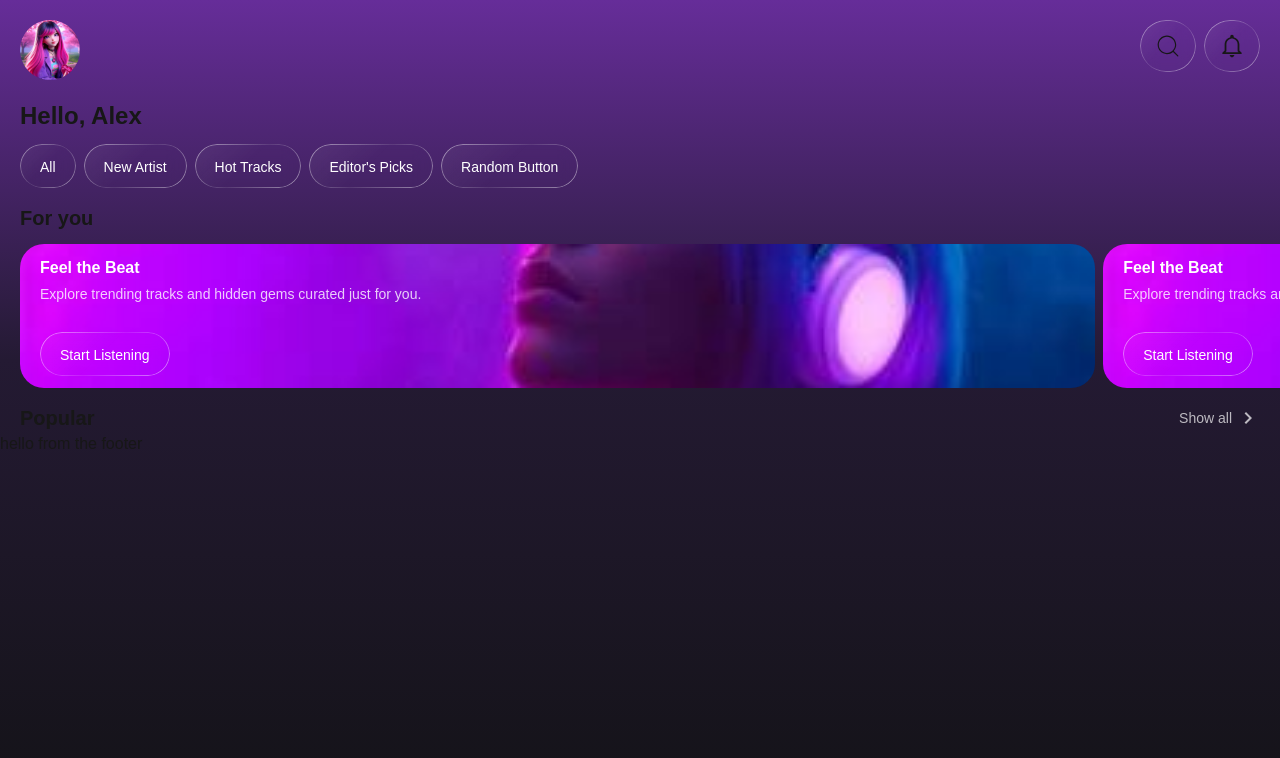
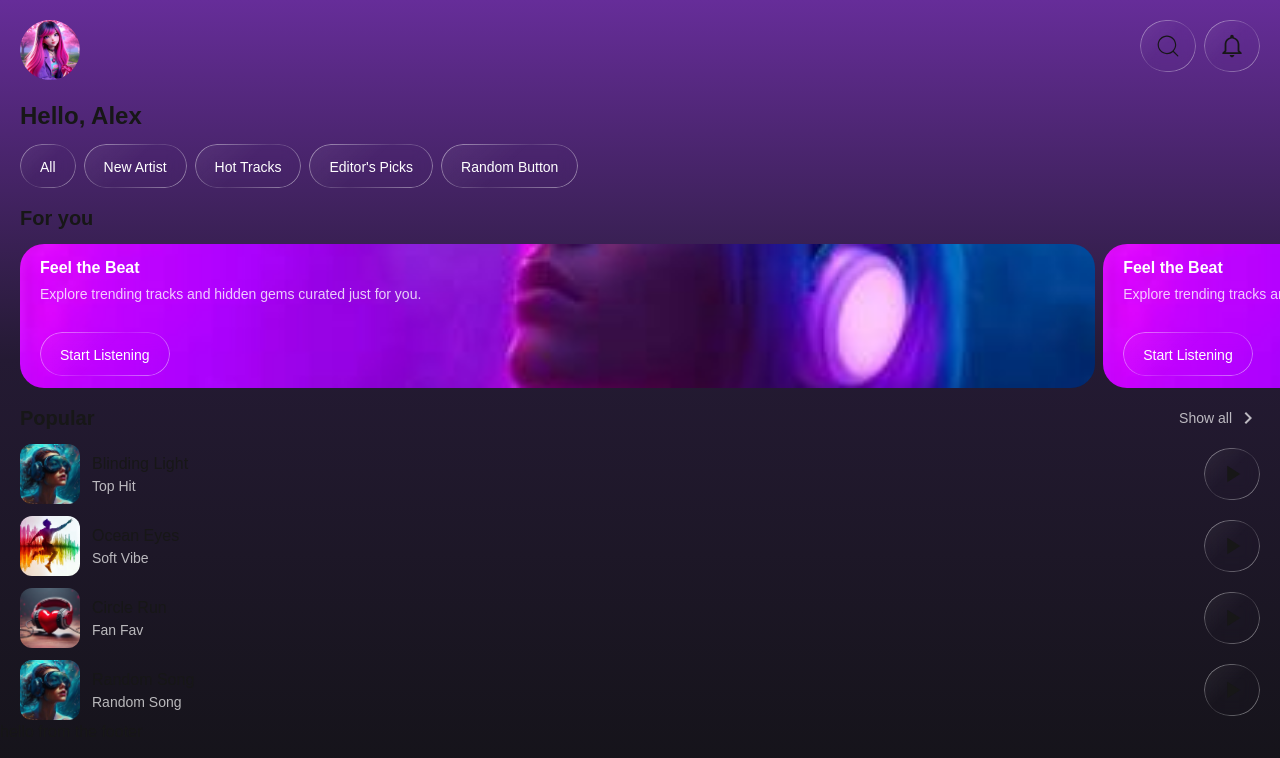
Before and after one commit to grintzdel/tailwind-mobile, a Next.js app: page / in a window 1280 px wide. Shown: the top 758 px of the page. Built offline with nearby package versions, Linux system fonts and the light colour scheme.

Commit message:
feat: update popular section

```diff
--- a/src/modules/app/react/components/popular.section.tsx
+++ b/src/modules/app/react/components/popular.section.tsx
@@ -5,13 +5,21 @@ import React from "react";
 import {Section} from "@/ui/section";
 import {Button} from "@/ui/button";
 
+import {SongTile} from "@/modules/app/react/components/components/song-tile";
+
 export const PopularSection: React.FC = (): React.JSX.Element => {
     return (
         <Section
             title="Popular"
-            headerAction={<Button text="Show all" variant="secondary" onClick={() => {}} />}
+            headerAction={<Button text="Show all" variant="secondary" onClick={() => {
+            }}/>}
         >
-            {/* TODO: Add popular content here */}
+            <div className="flex flex-col gap-3 px-5">
+                <SongTile img="/popular-1.jpg" title="Blinding Light" tag="Top Hit"/>
+                <SongTile img="/popular-2.jpg" title="Ocean Eyes" tag="Soft Vibe"/>
+                <SongTile img="/popular-3.jpg" title="Circle Run" tag="Fan Fav"/>
+                <SongTile img="/popular-1.jpg" title="Random Song" tag="Random Song"/>
+            </div>
         </Section>
     )
 }
```
